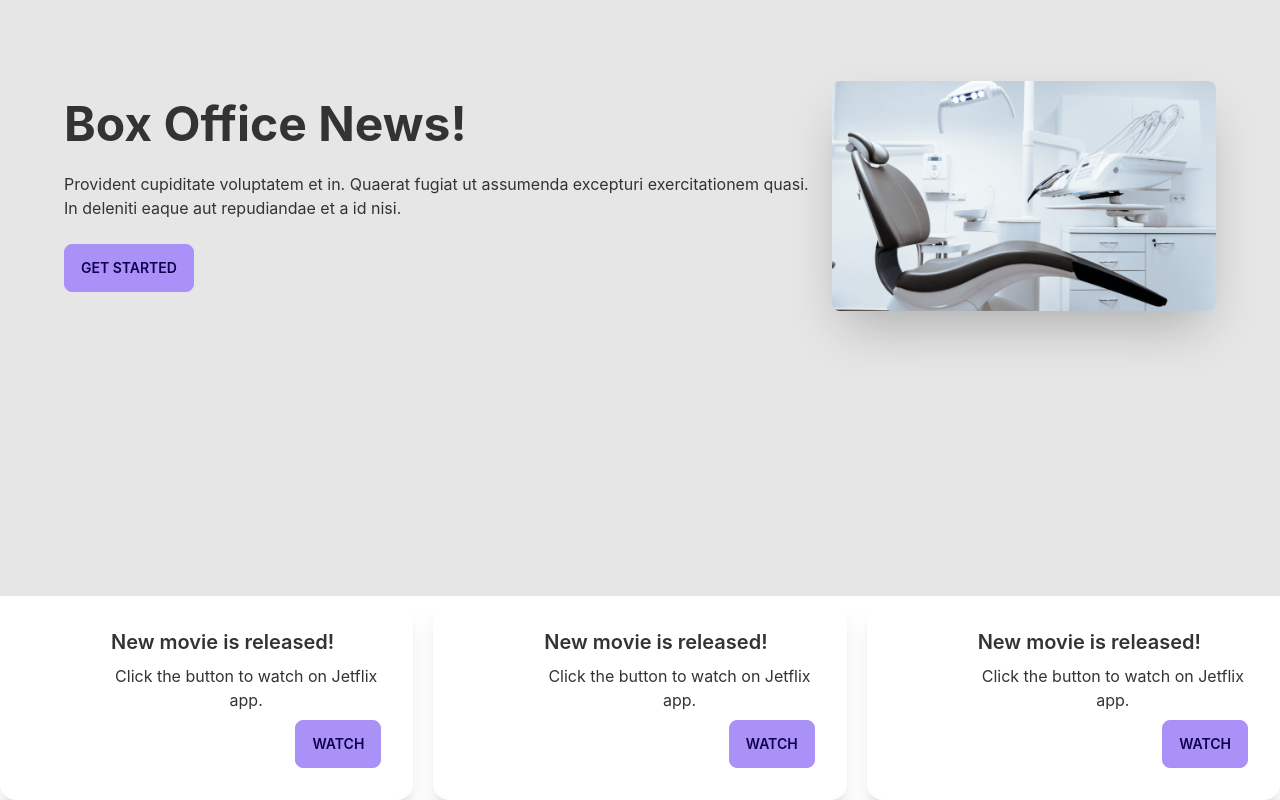
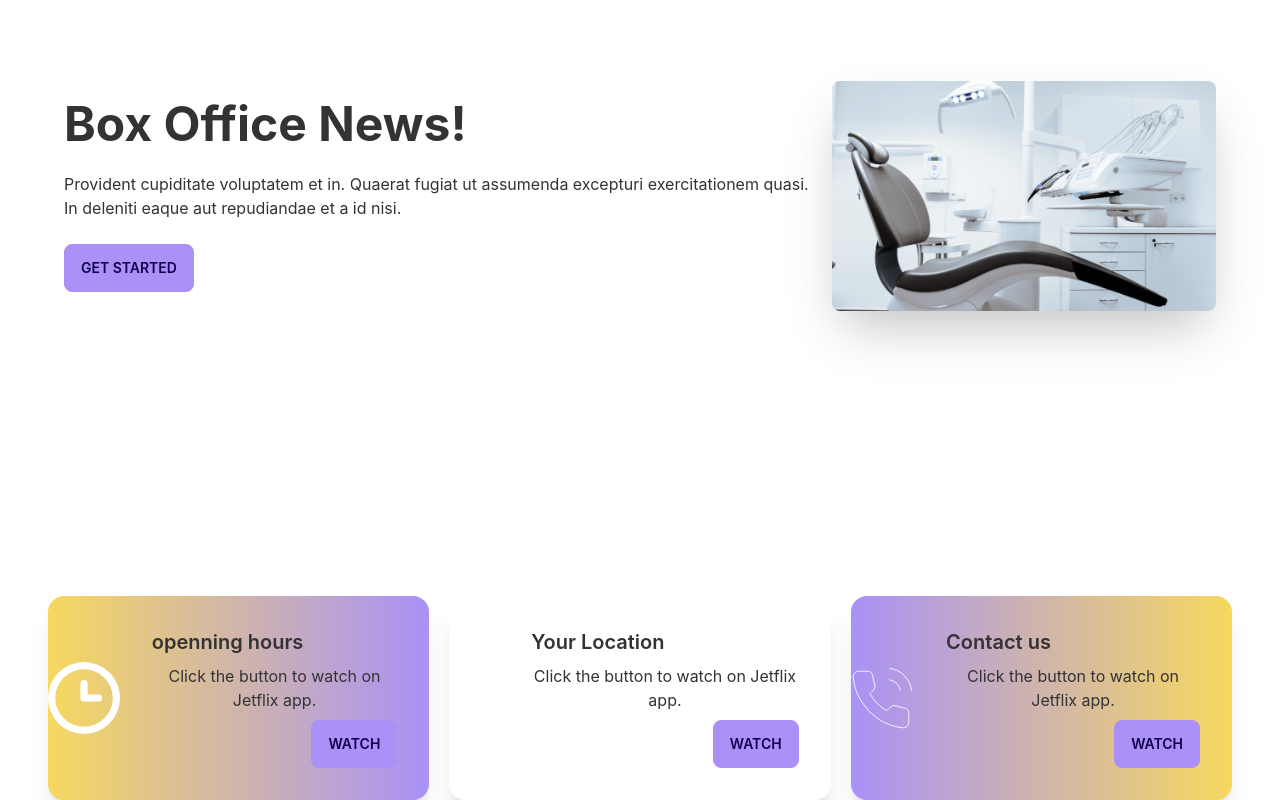
Before and after one commit to 19khaled88/doctorSite, a React (Create React App) app: page / in a window 1280 px wide. Shown: the part 268-1068 px from the top of the page. Built offline with nearby package versions, Linux system fonts and the light colour scheme.

Commit message:
banner card info

```diff
--- a/src/components/Home/Banner/Banner.js
+++ b/src/components/Home/Banner/Banner.js
@@ -2,7 +2,7 @@ import React from 'react'
 import chair from '../../../assets/chair.png'
 const Banner = () => {
   return (
-    <div class="hero min-h-screen bg-base-200 px-12">
+    <div class="hero min-h-screen px-12">
       <div class="hero-content flex-col lg:flex-row-reverse">
         <img src={chair} class="max-w-sm rounded-lg shadow-2xl" />
         <div className="text-left">
--- a/src/components/Home/Info/Info.js
+++ b/src/components/Home/Info/Info.js
@@ -1,12 +1,26 @@
 import React from 'react'
-import clock from '../../../assets//clock.svg'
+import clock from '../../../assets/clock.svg'
+import marker from '../../../assets/marker.svg'
+import phone from '../../../assets/phone.svg'
 import InfoCard from './InfoCard/InfoCard'
 const Info = () => {
   return (
-    <div className="grid grid-cols-4 lg:grid-cols-3 gap-5">
-      <InfoCard clock={clock}></InfoCard>
-      <InfoCard clock={clock}></InfoCard>
-      <InfoCard clock={clock}></InfoCard>
+    <div className="grid grid-cols-4 lg:grid-cols-3 gap-5 px-12">
+      <InfoCard
+        title={'openning hours'}
+        bgClass={'bg-gradient-to-r from-secondary to-primary'}
+        img={clock}
+      ></InfoCard>
+      <InfoCard
+        title={'Your Location'}
+        bgClass={'bg-accent'}
+        img={marker}
+      ></InfoCard>
+      <InfoCard
+        title={'Contact us'}
+        bgClass={'bg-gradient-to-r from-primary to-secondary'}
+        img={phone}
+      ></InfoCard>
     </div>
   )
 }
--- a/src/components/Home/Info/InfoCard/InfoCard.js
+++ b/src/components/Home/Info/InfoCard/InfoCard.js
@@ -1,13 +1,13 @@
 import React from 'react'
 
-const InfoCard = ({ clock }) => {
+const InfoCard = ({ img, title, bgClass }) => {
   return (
-    <div class="card card-side bg-base-100 shadow-xl bg-accent">
+    <div class={`card card-side bg-base-100 shadow-xl ${bgClass}`}>
       <figure>
-        <img src={clock} alt="Movie" />
+        <img src={img} alt="Movie" />
       </figure>
       <div class="card-body">
-        <h2 class="card-title">New movie is released!</h2>
+        <h2 class="card-title">{title}</h2>
         <p>Click the button to watch on Jetflix app.</p>
         <div class="card-actions justify-end">
           <button class="btn btn-primary">Watch</button>
```
